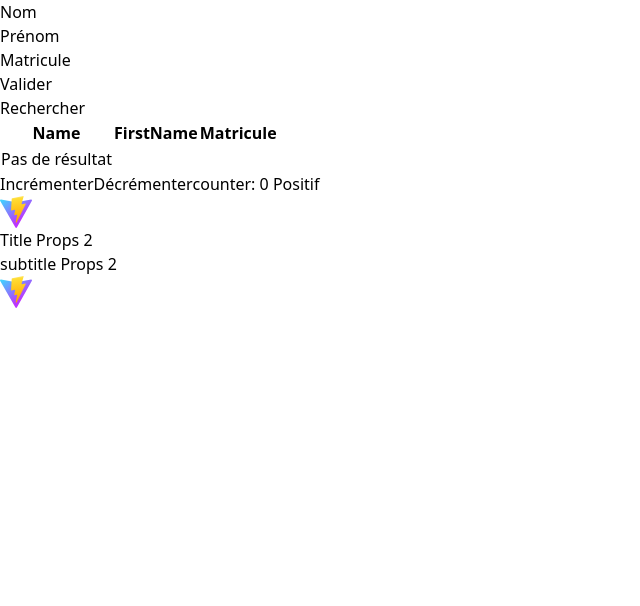
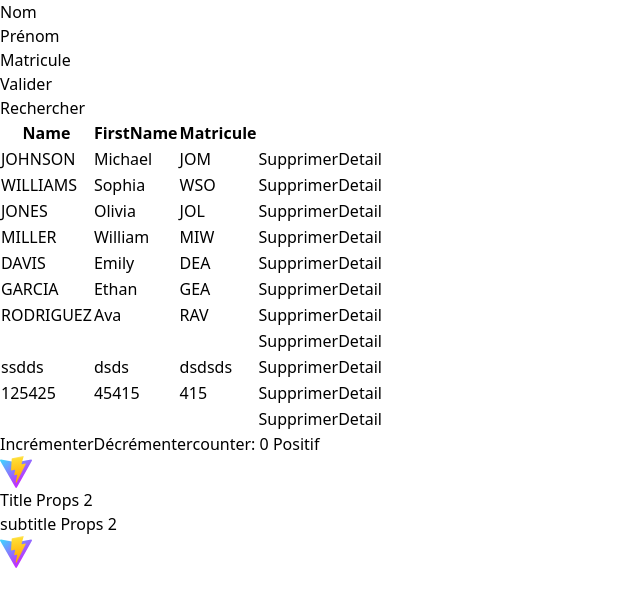
Before and after one commit to TheDarkKnightReturn/FormationReact, a React (Vite) app in the folder vite-project/: page / in a window 1280 px wide. Shown: the top 606 px of the page, without its empty margins (0-640 px from the left). Built offline with nearby package versions, Linux system fonts and the light colour scheme; data requests are answered from the project's data file.

Commit message:
requete http, add, delete, effet

```diff
--- a/vite-project/package.json
+++ b/vite-project/package.json
@@ -11,6 +11,7 @@
   },
   "dependencies": {
     "@radix-ui/react-slot": "^1.0.2",
+    "axios": "^1.7.2",
     "class-variance-authority": "^0.7.0",
     "clsx": "^2.1.1",
     "date-fns": "^3.6.0",
--- a/vite-project/src/contexts/users.jsx
+++ b/vite-project/src/contexts/users.jsx
@@ -10,6 +10,10 @@ const Provider = ({ children }) => {
     setUsers([...users, newUser]);
   }
 
+  const addUsers = (users) => {
+    setUsers([...users, users]);
+  }
+
   const removeUser = (userId) => {
     setUsers(users.filter(user => user.id !== userId));
   }
@@ -19,10 +23,12 @@ const Provider = ({ children }) => {
   const getUsersByTermSearch = (searchTerm) => {
     if(searchTerm)
         return users.filter(user => user.name.includes(searchTerm));
+    else
+        return users;
   }
 
   return (
-    <ctx.Provider value={{users, addUser, removeUser, getUserById, getUsersByTermSearch}}>
+    <ctx.Provider value={{users, addUser, removeUser, getUserById, getUsersByTermSearch, addUsers}}>
       {children}
     </ctx.Provider>
   )
--- /dev/null
+++ b/vite-project/src/db.json
@@ -0,0 +1,61 @@
+{
+  "users": [
+    {
+      "id": "3",
+      "name": "JOHNSON",
+      "firstName": "Michael",
+      "empNumber": "JOM"
+    },
+    {
+      "id": "4",
+      "name": "WILLIAMS",
+      "firstName": "Sophia",
+      "empNumber": "WSO"
+    },
+    {
+      "id": "6",
+      "name": "JONES",
+      "firstName": "Olivia",
+      "empNumber": "JOL"
+    },
+    {
+      "id": "7",
+      "name": "MILLER",
+      "firstName": "William",
+      "empNumber": "MIW"
+    },
+    {
+      "id": "8",
+      "name": "DAVIS",
+      "firstName": "Emily",
+      "empNumber": "DEA"
+    },
+    {
+      "id": "9",
+      "name": "GARCIA",
+      "firstName": "Ethan",
+      "empNumber": "GEA"
+    },
+    {
+      "id": "10",
+      "name": "RODRIGUEZ",
+      "firstName": "Ava",
+      "empNumber": "RAV"
+    },
+    {
+      "id": "54a2"
+    },
+    {
+      "id": 805639,
+      "name": "ssdds",
+      "firstName": "dsds",
+      "empNumber": "dsdsds"
+    },
+    {
+      "id": 792215,
+      "name": "125425",
+      "firstName": "45415",
+      "empNumber": "415"
+    }
+  ]
+}
--- a/vite-project/src/pages/page.jsx
+++ b/vite-project/src/pages/page.jsx
@@ -4,6 +4,7 @@ import { useEffect, useState } from "react";
 import { Link } from "react-router-dom";
 import { useNavigate } from "react-router-dom";
 import useUsers from "../contexts/users";
+import axios from "axios";
 
 function Page() {
   const navigate = useNavigate();
@@ -13,8 +14,17 @@ function Page() {
   const [empNumber, setFormEmpNumber] = useState("");
   const [searchTerm, setSearchterm] = useState("");
 
+  useEffect(() => {
+    (async () => {
+      //Si pas de await alors le catch ne sera pas appelé même s'il y a une exception
+      const response = await axios.get("http://localhost:3000/users");
+      console.log(response.data);
+      addUsers(response.data); // Retourne les données de la réponse
+    })();
+  }, []);
+
   //Récupération du context souhaité
-  const { users, addUser, removeUser, getUsersByTermSearch } = useUsers();
+  const { users, addUser, removeUser, addUsers } = useUsers();
 
   const handleSubmit = (e) => {
     e.preventDefault();
@@ -23,6 +33,18 @@ function Page() {
     console.log("Formulaire soumis avec les données :", e);
 
     const id = Math.ceil(Math.random() * 1000000);
+
+    (async () => {
+      //Si pas de await alors le catch ne sera pas appelé même s'il y a une exception
+      const response = await axios.post("http://localhost:3000/users", {
+        id: id,
+        name: name,
+        firstName: firstName,
+        empNumber: empNumber,
+      });
+
+      addUsers(response.data); // Retourne les données de la réponse
+    })();
 
     addUser({
       id: id,
@@ -45,14 +67,19 @@ function Page() {
   const handleDelete = (e, id) => {
     e.preventDefault();
 
+    (async () => {
+      //Si pas de await alors le catch ne sera pas appelé même s'il y a une exception
+      const response = await axios.delete(`http://localhost:3000/users/${id}`);
+
+      addUsers(response.data); // Retourne les données de la réponse
+    })();
+
     removeUser(id);
   };
 
   const handleSearch = (e) => {
     if (e.key === "Enter") {
       e.preventDefault();
-
-     getUsersByTermSearch(e.target.value);
     }
   };
 
@@ -63,6 +90,7 @@ function Page() {
   const decrement = () => {
     setCounter(counter - 1);
   };
+
   return (
     <div className="m-10">
       <div className="grid grid-cols-2 ">
@@ -129,6 +157,7 @@ function Page() {
                     className="border border-gray-300 text-gray-900 text-sm rounded-lg focus:ring-blue-500 focus:border-blue-500 block w-full p-2.5"
                   />
                 </div>
+
                 <table className="min-w-full text-center text-sm font-light">
                   <thead className="border-b font-medium dark:border-neutral-500">
                     <tr>
@@ -178,11 +207,8 @@ function Page() {
                         </tr>
                       ))
                     ) : (
-                      <tr key="NoResult">
+                      <tr>
                         <td>Pas de résultat</td>
-                        <td></td>
-                        <td></td>
-                        <td></td>
                       </tr>
                     )}
                   </tbody>
```
Also changed, not shown: vite-project/src/components/ui/pagination.jsx (added, +100 -0 lines), 1 other file (tests, documents, lock files or other folders).
